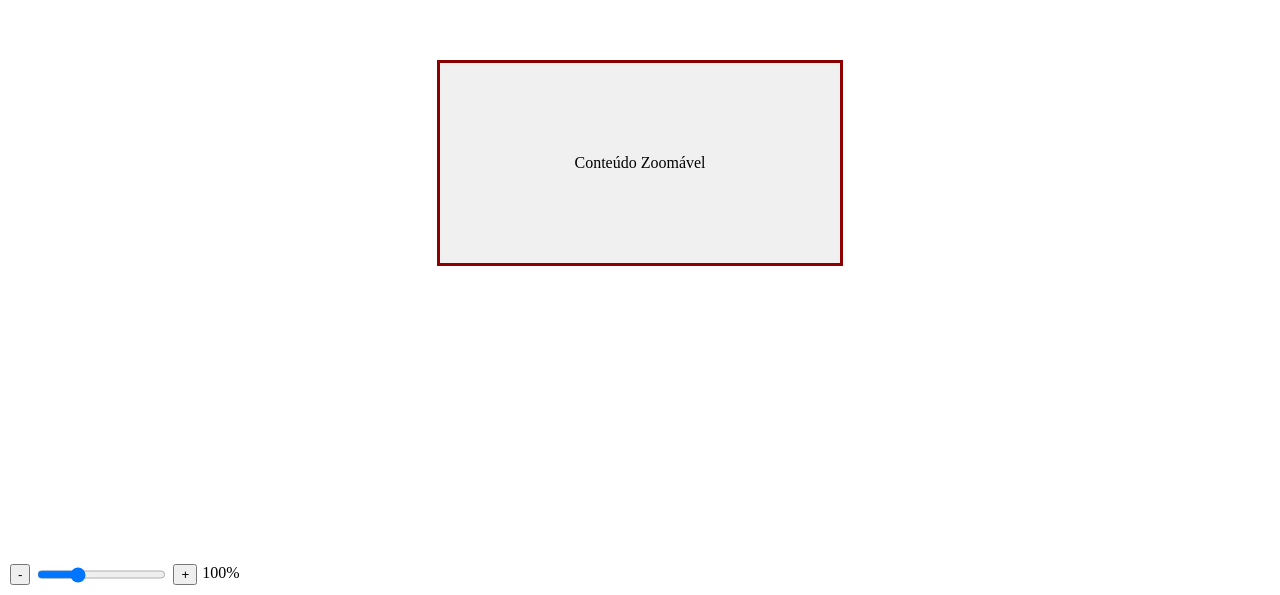
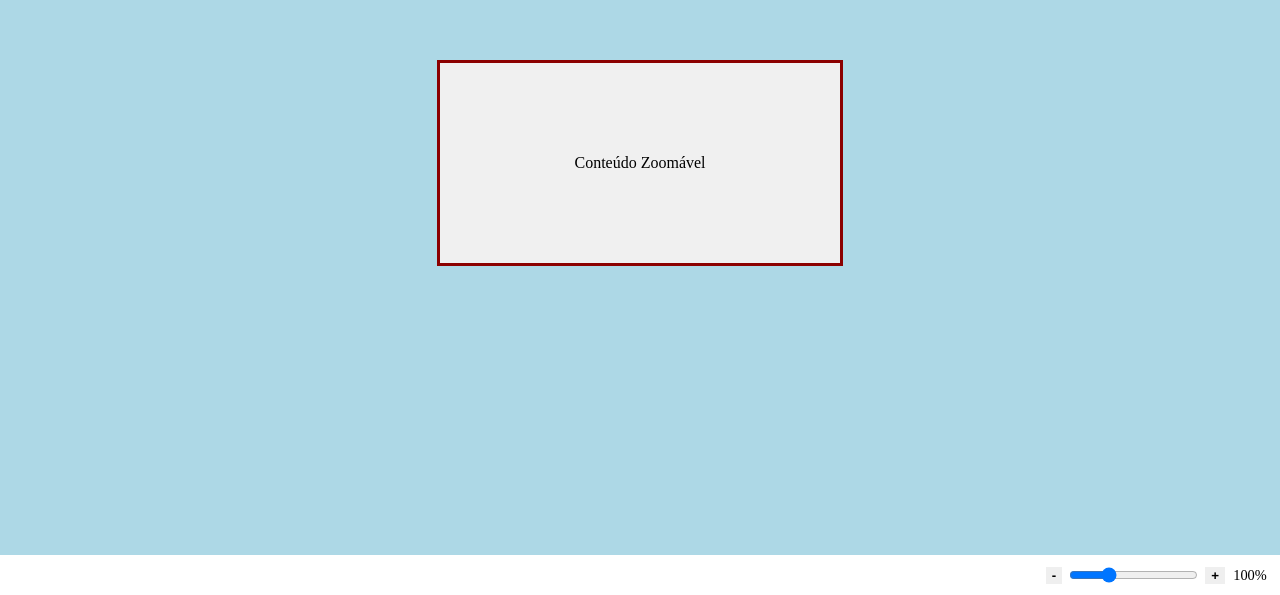
Before and after one commit to Jonathan-Silva05/zoomable-content, a plain HTML site: page index.html in a window 1280 px wide. Shown: the part 205-800 px from the top of the page. Drawn offline with Linux system fonts and the light colour scheme.

Commit message:
Add files via upload

```diff
--- a/index.html
+++ b/index.html
@@ -11,12 +11,14 @@
     Conteúdo Zoomável
   </div>
 
-  <div class="button">
-    <button id="zoomOut"> - </button>
-    <input id="zoomSlider" type="range" min="60" max="200" value="100" name="">
-    <button id="zoomIn"> + </button>
-    <div id="value"></div>
-  </div>
+  <footer>
+    <div class="btnsZoom">
+      <button id="zoomOut"> - </button>
+      <input id="zoomSlider" type="range" min="60" max="200" value="100" name="">
+      <button id="zoomIn"> + </button>
+      <div id="value"></div>
+    </div>
+  </footer>
 
   <script type="text/javascript" src="script.js"></script>
 </body>
--- a/style.css
+++ b/style.css
@@ -1,4 +1,5 @@
 body {
+  background: lightblue;
   display: flex;
   align-items: center;
   justify-content: center;
@@ -17,14 +18,33 @@ body {
   transform-origin: center center;
 }
 
-.button {
+footer {
   background: #FFFFFF;
   display: flex;
-  justify-content: center;
-  gap: 5px;
+  align-items: center;
+  justify-content: flex-end;
   left: 0;
   bottom: 0;
+  right: 0;
+  position: absolute;
+}
+
+.btnsZoom {
+  display: flex;
+  align-items: center;
+  justify-content: center;
+  font-size: .9em;
+  gap: 5px;
   padding: 10px;
-  position: absolute;
   z-index: 100;
 }
+
+.btnsZoom button {
+  border: none;
+  font-weight: bold;
+}
+
+.btnsZoom #value {
+  text-align: center;
+  width: 40px;
+}
```
